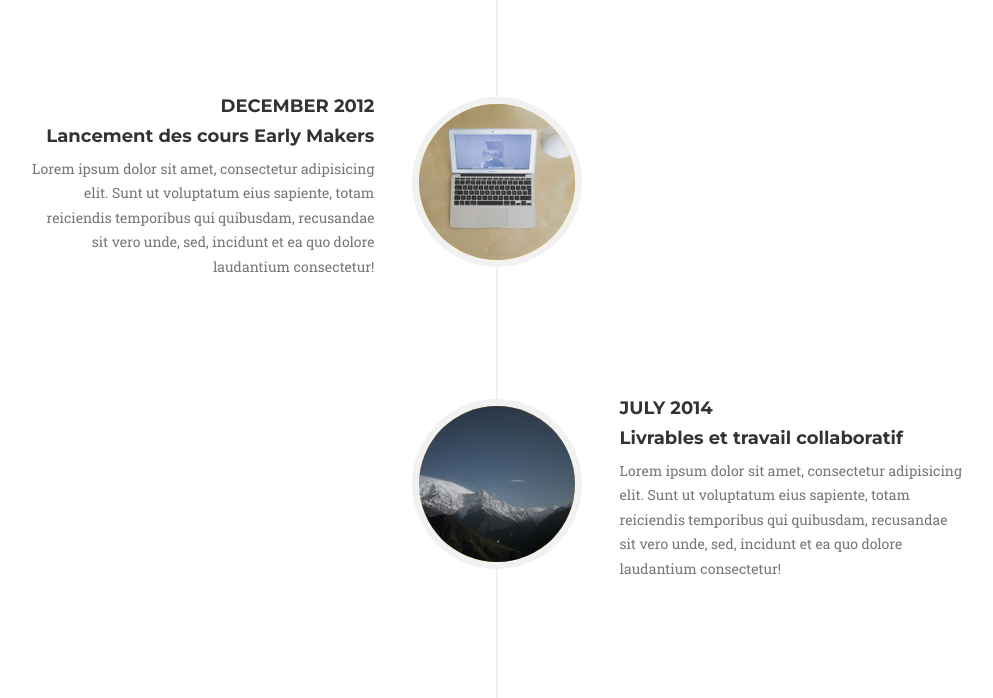
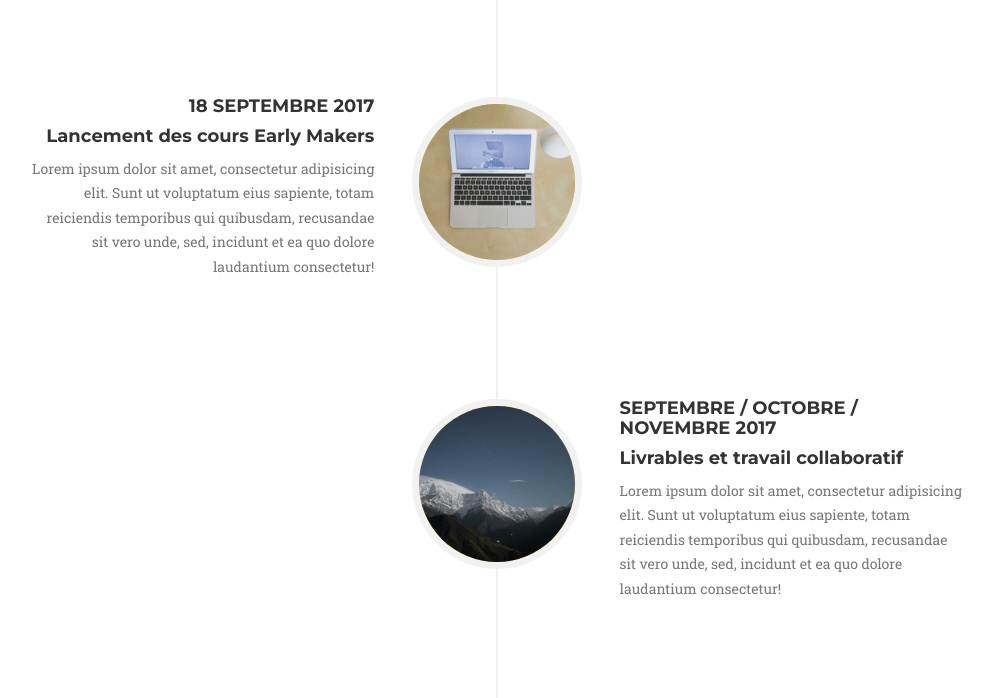
Before and after one commit to touronalex/EMMS-Track, a website: page index.html in a window 1280 px wide. Shown: the part 1591-2289 px from the top of the page, without its empty margins (143-1136 px from the left). Drawn offline with nearby package versions, Linux system fonts and the light colour scheme; a web font is replaced by a local one.

Commit message:
Update index.html

```diff
--- a/index.html
+++ b/index.html
@@ -131,7 +131,7 @@
                             </div>
                             <div class="timeline-panel">
                                 <div class="timeline-heading">
-                                    <h4>December 2012</h4>
+                                    <h4>18 septembre 2017</h4>
                                     <h4 class="subheading">Lancement des cours Early Makers</h4>
                                 </div>
                                 <div class="timeline-body">
@@ -145,7 +145,7 @@
                             </div>
                             <div class="timeline-panel">
                                 <div class="timeline-heading">
-                                    <h4>July 2014</h4>
+                                    <h4>Septembre / Octobre / Novembre 2017</h4>
                                     <h4 class="subheading">Livrables et travail collaboratif</h4>
                                 </div>
                                 <div class="timeline-body">
@@ -171,6 +171,7 @@
             <div class="row text-center">
                 <div class="text-center">
 			<h2 class="section-heading">Le Dispositif</h2>
+			<i class="fa fa-plus fa-3x"></i>
                     <img src="img/about/dispositif.png" class="img-responsive" alt="">
            </div>
           </div>
```
